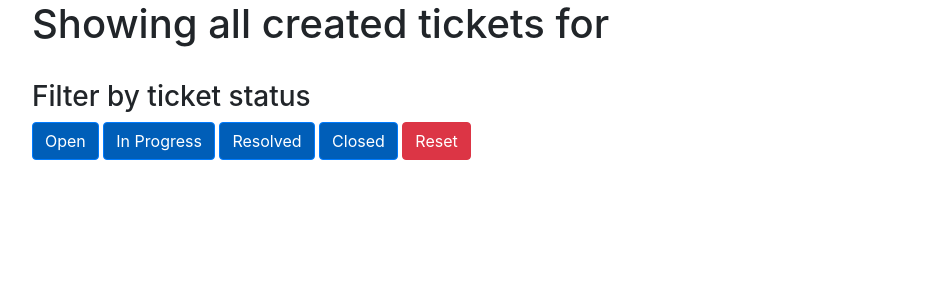
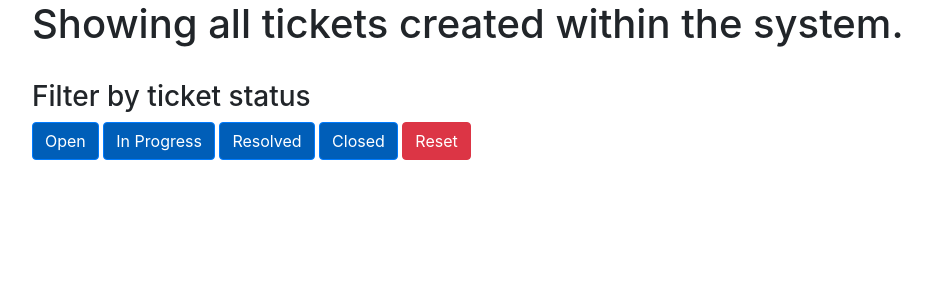
Before and after one commit to Truecroft/Ticket-System, a Python web app: template ticket_website/templates/admin/admin_view_tickets.html in a window 1280 px wide. Shown: the part 56-356 px from the top of the page, without its empty margins (53-985 px from the left). Run offline with Jinja, Linux system fonts and the light colour scheme; the template is opened without the code that fills it, so the values that code supplies are empty; some libraries are stand-ins or nearby versions.

```diff
--- a/ticket_website/templates/admin/admin_view_tickets.html
+++ b/ticket_website/templates/admin/admin_view_tickets.html
@@ -5,7 +5,7 @@
 
 {% block content %}
 
-<h1>Showing all created tickets for {{ current_user.first_name }} </h1>
+<h1>Showing all tickets created within the system.</h1>
 <br />
 
 <h3>Filter by ticket status</h3>
```
